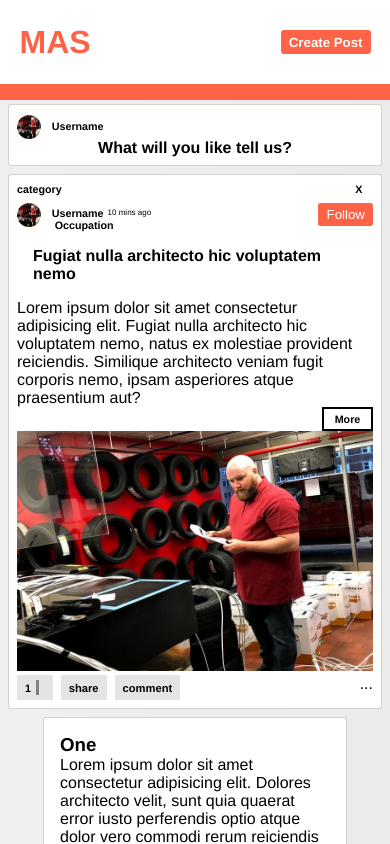
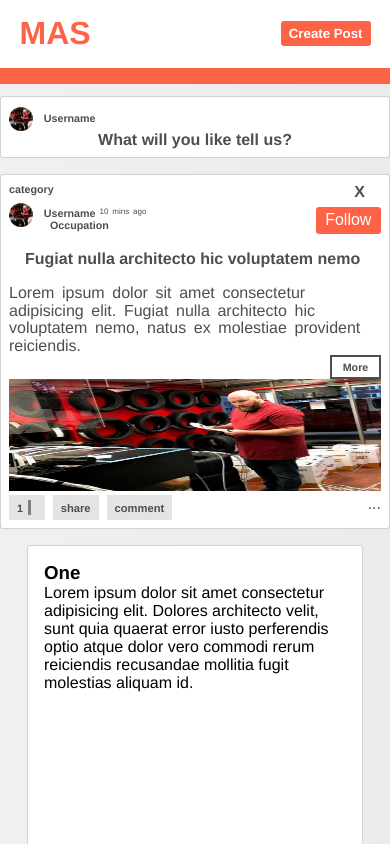
Before and after one commit to Sylva-Studio/bb, a Next.js app: page / in a window 390 px wide. Shown: the top 844 px of the page. Built offline with nearby package versions, Linux system fonts and the light colour scheme.

Commit message:
made corrections on category folder

```diff
--- a/src/component/MainContent/index.js
+++ b/src/component/MainContent/index.js
@@ -50,7 +50,7 @@ function index() {
           <h4 className="post_title">
           Fugiat nulla architecto hic voluptatem nemo
           </h4>
-          <p>Lorem ipsum dolor sit amet consectetur adipisicing elit. Fugiat nulla architecto hic voluptatem nemo, natus ex molestiae provident reiciendis. Similique architecto veniam fugit corporis nemo, ipsam asperiores atque praesentium aut?</p>
+          <p>Lorem ipsum dolor sit amet consectetur adipisicing elit. Fugiat nulla architecto hic voluptatem nemo, natus ex molestiae provident reiciendis.</p>
           <h6 className="read_more">More</h6>
           <img src="/image/service3flipped.jpg" alt="fugit corporis nemo"/>
         </div>
@@ -107,7 +107,7 @@ function index() {
           <h4 className="post_title">
           Fugiat nulla architecto hic voluptatem nemo
           </h4>
-          <p>Lorem ipsum dolor sit amet consectetur adipisicing elit. Fugiat nulla architecto hic voluptatem nemo, natus ex molestiae provident reiciendis. Similique architecto veniam fugit corporis nemo, ipsam asperiores atque praesentium aut?</p>
+          <p>Lorem ipsum dolor sit amet consectetur adipisicing elit. Fugiat nulla architecto hic voluptatem nemo, natus ex molestiae provident reiciendis. </p>
           <h6 className="read_more">More</h6>
           <img src="/image/service3flipped.jpg" alt="fugit corporis nemo"/>
         </div>
--- a/src/styles/globals.scss
+++ b/src/styles/globals.scss
@@ -152,7 +152,12 @@ body{
       border-radius: $border_radius;
       border: .03em solid rgba(184, 184, 184, 0.63) ;
       transition: all .5s linear;
+      color: rgb(78, 78, 78);
 
+      p{
+        word-spacing: .2em;
+        line-height: 1.1em;
+      }
       &:hover{
         box-shadow: .1em .1em .4em rgba(177, 177, 177, 0.63);
       }
@@ -428,12 +433,9 @@ a{
     }
   }
 
-  i{
-    color: white;
-  }
 
  .swiper-container{
-   width: 19em;
+   width: 21em;
  }
 
   .main_display{
@@ -470,7 +472,21 @@ a{
       margin: 1em 0 0 0 ;
 
       .item{
-        margin: .5em;
+
+       .left{
+         h6{
+           font-size: 1em;
+         }
+         button{
+           font-size: 1em;
+         }
+       }
+
+       .item_center{
+         img{
+          height: 7em;
+         }
+       }
       }
       .user_info{
 
@@ -481,7 +497,7 @@ a{
     }
   }
   .navBar{
-
+    height: 8vh;
   }
   .desktop_only{
     display: none;
@@ -547,7 +563,9 @@ a{
     tomato;
     padding: .5em 0em;
 
-
+    i{
+      color: white;
+    }
   }
 
 
```
